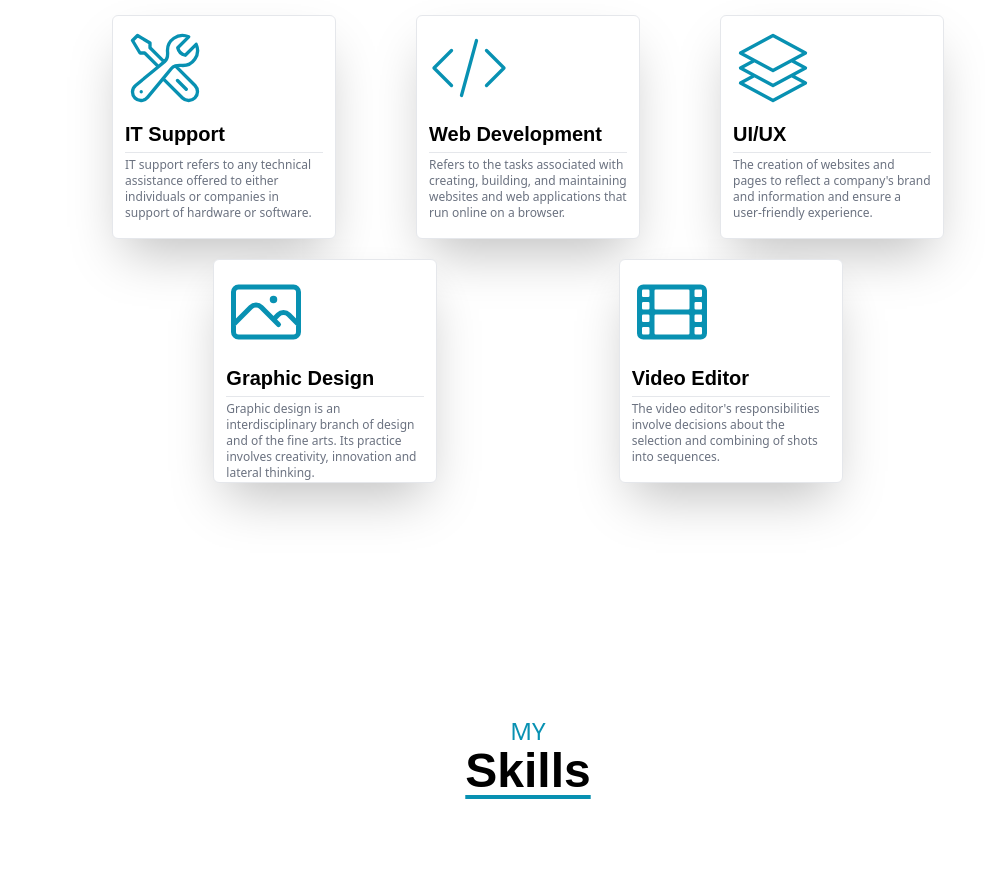
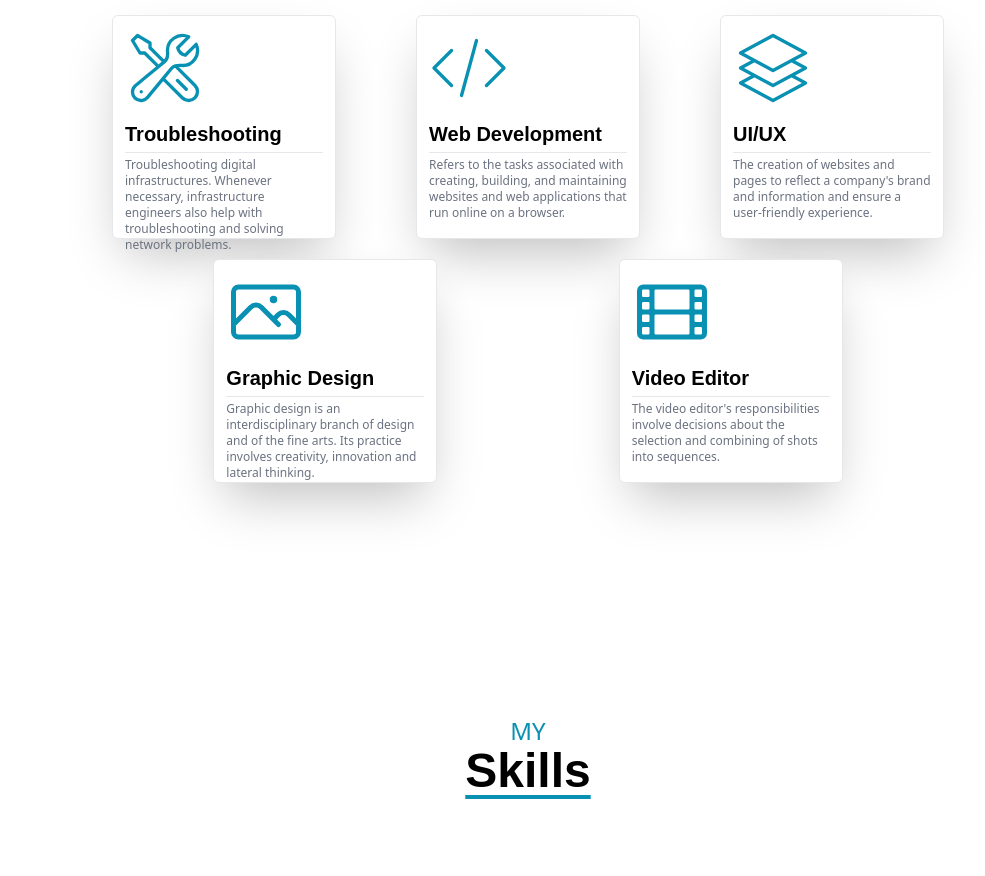
Before and after one commit to copcop22/landingpage-tailwind-css, a website: page public/index.html in a window 1280 px wide. Shown: the part 1797-2673 px from the top of the page, without its empty margins (112-1097 px from the left). Drawn offline with nearby package versions, Linux system fonts and the light colour scheme.

Commit message:
services Troubleshooting

```diff
--- a/public/index.html
+++ b/public/index.html
@@ -268,13 +268,10 @@
                                     <path stroke-linecap="round" stroke-linejoin="round"
                                         d="M11.42 15.17L17.25 21A2.652 2.652 0 0021 17.25l-5.877-5.877M11.42 15.17l2.496-3.03c.317-.384.74-.626 1.208-.766M11.42 15.17l-4.655 5.653a2.548 2.548 0 11-3.586-3.586l6.837-5.63m5.108-.233c.55-.164 1.163-.188 1.743-.14a4.5 4.5 0 004.486-6.336l-3.276 3.277a3.004 3.004 0 01-2.25-2.25l3.276-3.276a4.5 4.5 0 00-6.336 4.486c.091 1.076-.071 2.264-.904 2.95l-.102.085m-1.745 1.437L5.909 7.5H4.5L2.25 3.75l1.5-1.5L7.5 4.5v1.409l4.26 4.26m-1.745 1.437l1.745-1.437m6.615 8.206L15.75 15.75M4.867 19.125h.008v.008h-.008v-.008z" />
                                 </svg>
-                                <h3 class="font-extrabold font-Montserrat text-black text-xl">IT Support</h3>
+                                <h3 class="font-extrabold font-Montserrat text-black text-xl">Troubleshooting</h3>
                                 <hr class="h-px my-1 bg-gray-200 border-0 dark:bg-gray-700">
-                                <p class="text-xs text-gray-500">IT support refers to any technical assistance offered
-                                    to
-                                    either
-                                    individuals or companies
-                                    in support of hardware or software.</p>
+                                <p class="text-xs text-gray-500">Troubleshooting digital infrastructures. Whenever necessary,
+                                    infrastructure engineers also help with troubleshooting and solving network problems.</p>
                             </div>
 
                         </div>
```
